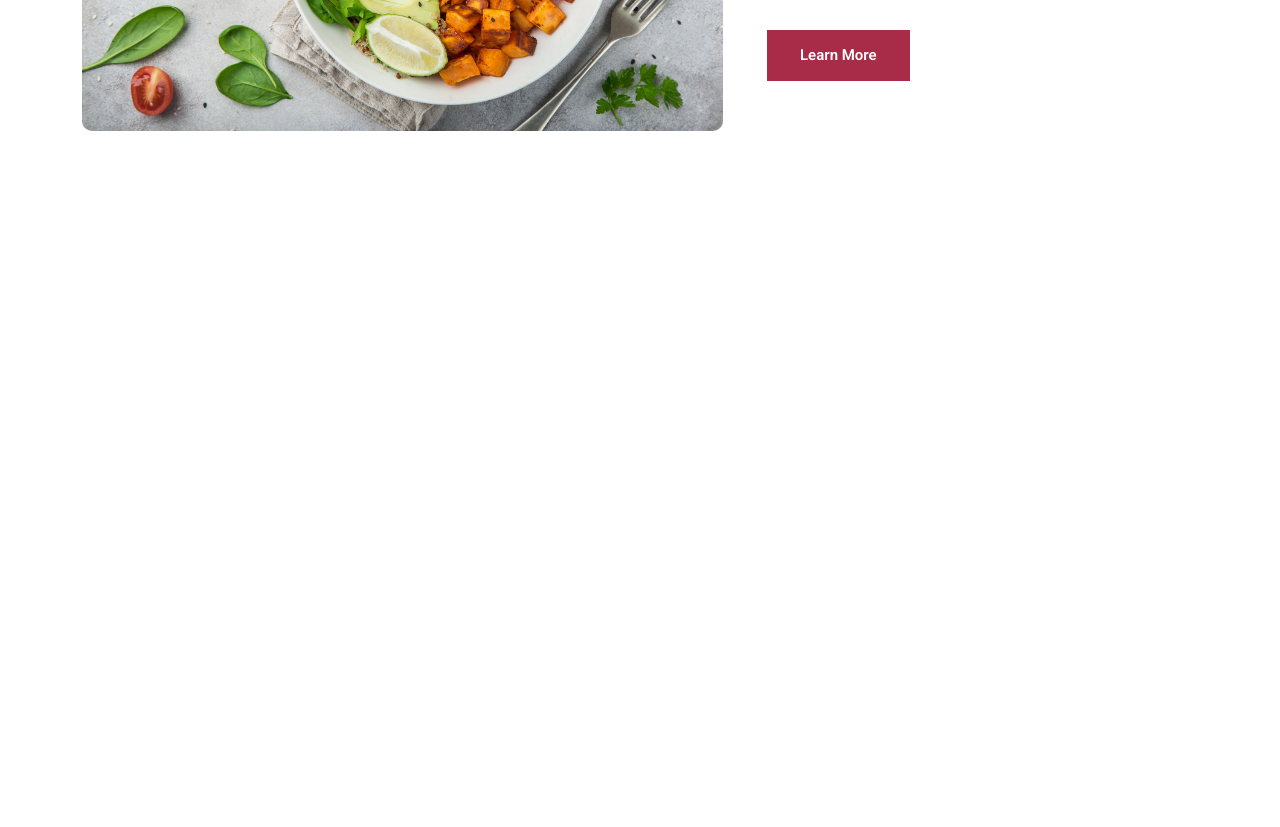
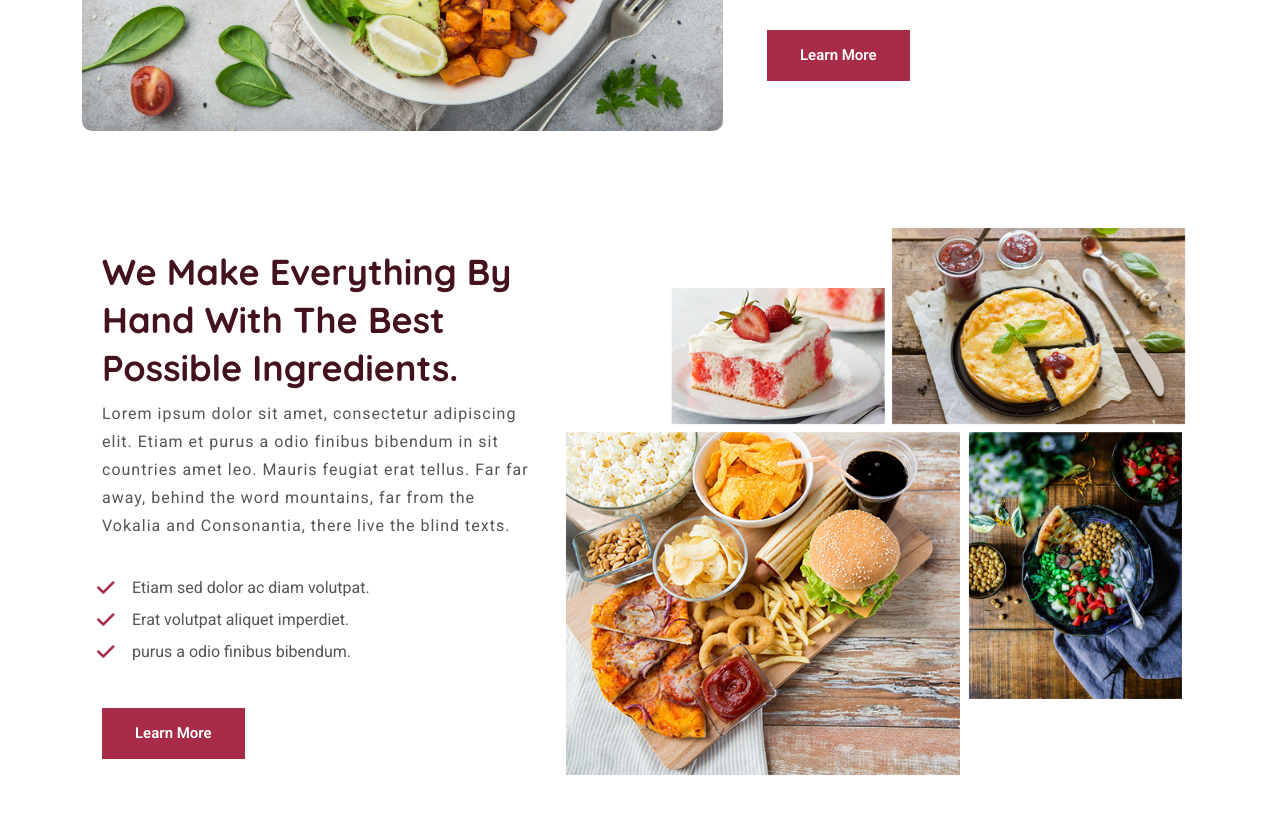
Before and after one commit to AkashCreates/FoodWebsite, a plain HTML site: page index.html in a window 1280 px wide. Shown: the part 1380-2207 px from the top of the page. Before the commit the page ends 1643 px from the top, so only its background shows below. Drawn offline with nearby package versions, Linux system fonts and the light colour scheme.

Commit message:
section 3 updated

```diff
--- a/css/style.css
+++ b/css/style.css
@@ -295,3 +295,37 @@ about section design
 .about-section .text-sec {
     padding-left: 2rem;
 }
+
+
+/* =========================
+food type section design
+========================= */
+
+
+
+.food-type {
+    padding-top: 3.25rem;
+}
+
+.food-type ul li {
+    font-size: 1rem;
+    color: var(--text-color);
+    line-height: 32px;
+    position: relative;
+    margin-left: 30px;
+}
+
+
+
+.food-type ul li::before {
+    position: absolute;
+    left: -2.1875rem;
+    color: var(--primary-color);
+    font-size: 1.25rem;
+    font-family: "Font Awesome 5 Free";
+    content: '\f00c';
+    display: inline-block;
+    padding-right: 3px;
+    vertical-align: middle;
+    font-weight: 900;
+}
--- a/index.html
+++ b/index.html
@@ -135,6 +135,32 @@
                     </div>
                 </div>
             </div>
+
+            <div class="container food-type">
+                <div class="row align-items-center">
+                    <div class="col-lg-5 col-md-12 text-sec mb-lg-0 mb-5">
+
+                        <h2>We make everything by hand with the best possible ingredients.</h2>
+                        <p>Lorem ipsum dolor sit amet, consectetur adipiscing elit. Etiam et purus a odio finibus
+                            bibendum in sit
+                            countries
+                            amet leo. Mauris feugiat erat tellus. Far far away, behind the word mountains, far from the
+                            Vokalia and Consonantia, there live the blind texts.</p>
+                        <ul class="list-unstyled py-3">
+                            <li>Etiam sed dolor ac diam volutpat. </li>
+                            <li>Erat volutpat aliquet imperdiet. </li>
+                            <li>purus a odio finibus bibendum. </li>
+                        </ul>
+                        <button class="main-btn mt-4">Learn More</button>
+                    </div>
+
+                    <div class="col-lg-7 col-md-12">
+                        <div class="card border-0">
+                            <img src="./images/img/img-2.png" class="img-fluid" alt="">
+                        </div>
+                    </div>
+                </div>
+            </div>
         </div>
     </section>
 
```
